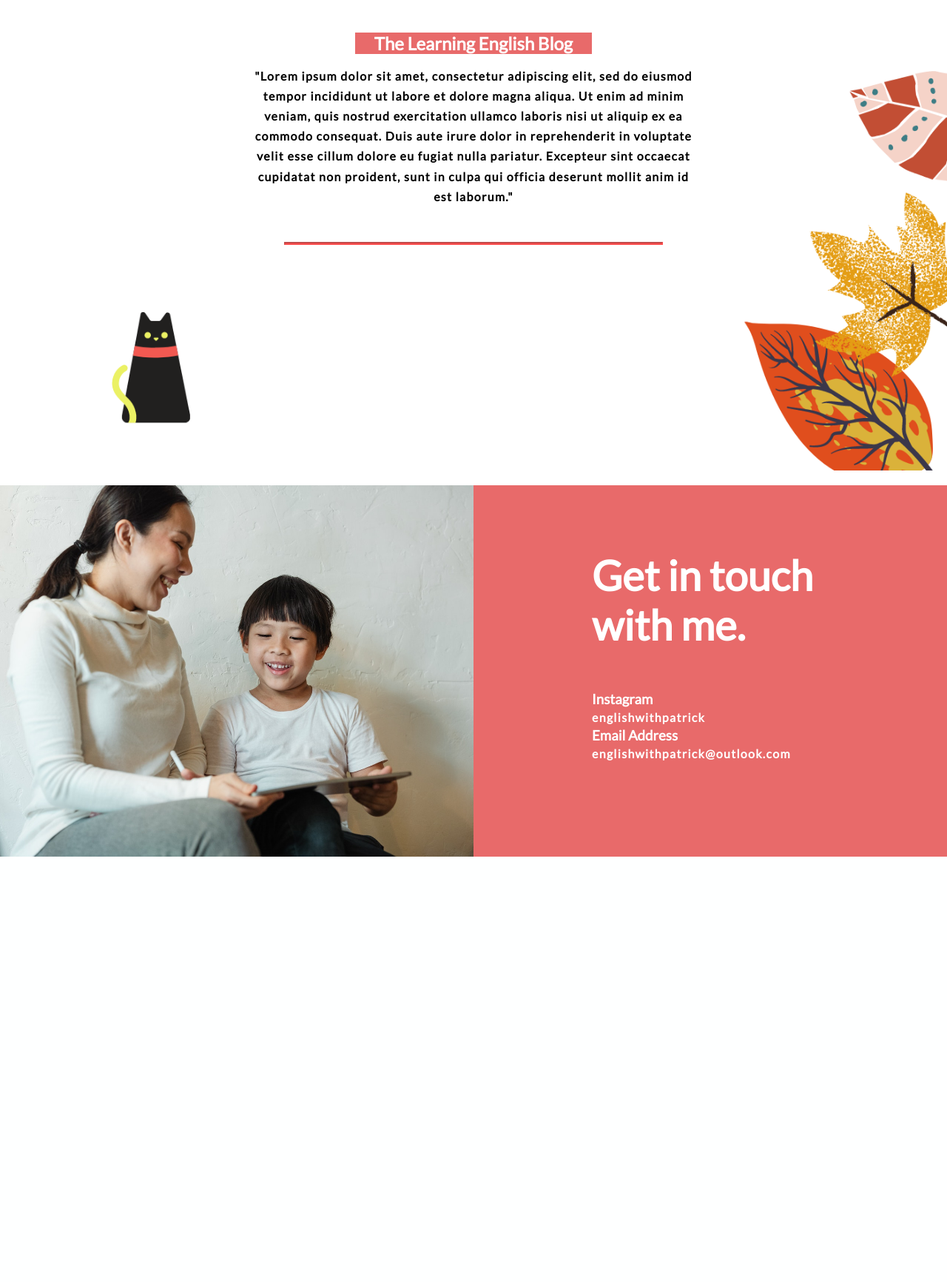
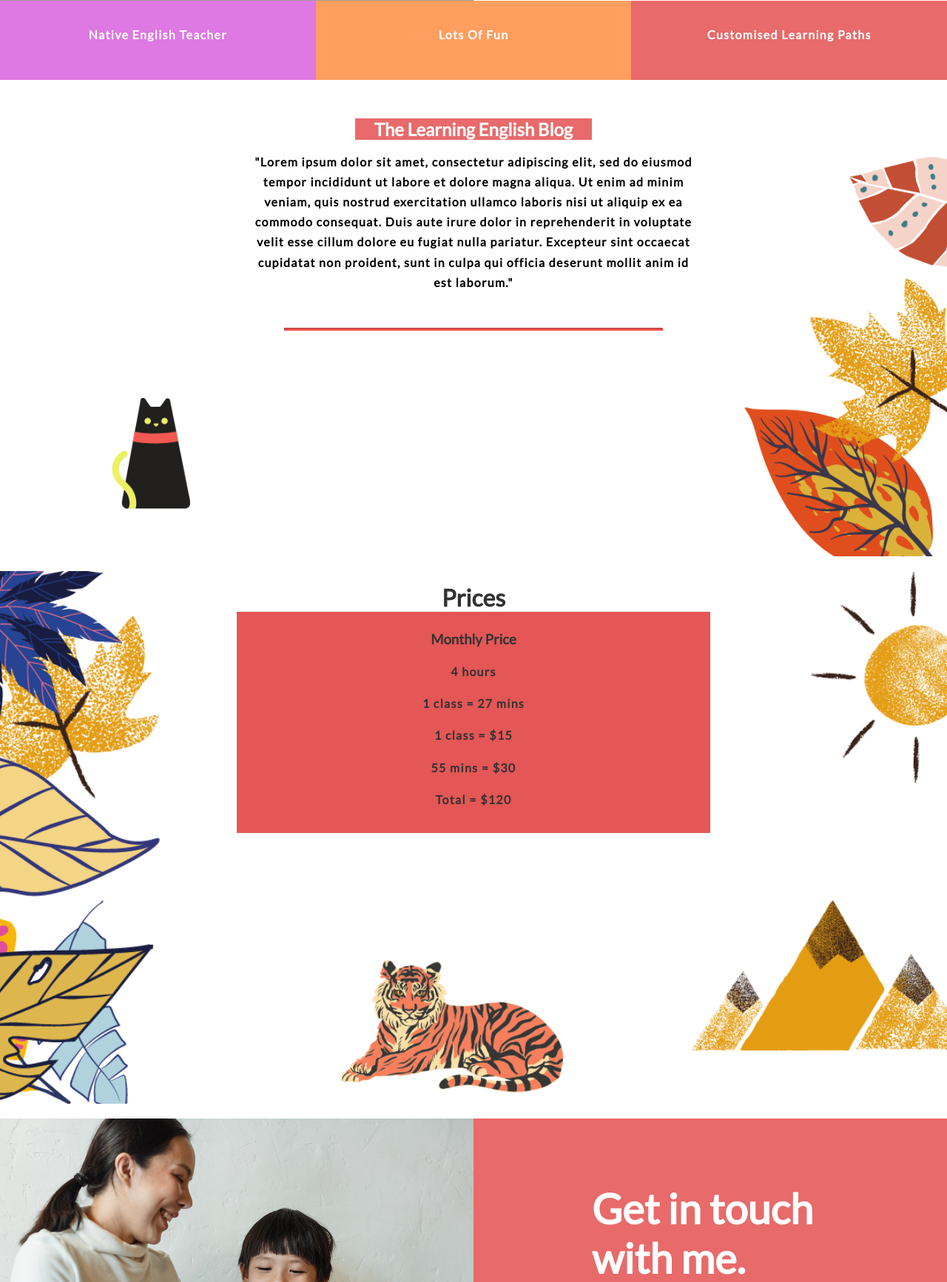
Before and after one commit to patrick8cake/Patrick8cake, a PHP site: page / in a window 1280 px wide. Shown: the part 2980-4713 px from the top of the page at 74% size. Before the commit the page ends 4138 px from the top, so only its background shows below. Run offline with PHP 8.4, Linux system fonts and the light colour scheme; grey boxes are pictures that could not be loaded.

Commit message:
Update
Updated the css and htm

```diff
--- a/englishwith.css
+++ b/englishwith.css
@@ -73,6 +73,11 @@ body {
     background-image: url(boys-286245_1280.jpg);
     background-size: cover;
     background-repeat: no-repeat;
+}
+
+.logo {
+    width: 6em;
+    height: 7em;
 }
 
 
@@ -211,94 +216,12 @@ p {
     opacity: 0.7;
 }
 
-
-/* ===============
-	Navigation
-  =============== */
-
-header {
-    position: fixed;
-    width: 100%;
-    display: flex;
-    align-items: center;
-    z-index: 999;
-}
-
-.nav-toggle {
-    display: none;
-}
-
-.nav-toggle-label {
-    position: absolute;
-    top: 0;
-    left: 0;
-    margin-top: 1em;
-    margin-left: 1em;
-    display: flex;
-    height: 100%;
-    align-items: center;
-}
-
-.nav-toggle-label span,
-.nav-toggle-label span::before,
-.nav-toggle-label span::after {
-    display: block;
-    background: white;
-    height: 2px;
-    width: 2em;
-    border-radius: 2px;
-    position: relative;
-}
-
-.nav-toggle-label span::before,
-.nav-toggle-label span::after {
-    content: '';
-    position: absolute;
-}
-
-.nav-toggle-label span::before {
-    bottom: 7px;
-}
-
-.nav-toggle-label span::after {
-    top: 7px;
-}
-
-nav {
-    position: absolute;
-    text-align: left;
-    top: 100%;
-    left: 0;
-    background-color: #df2c2c;
-    opacity: 0.7;
-    width: 100%;
-    display: none;
-}
-
-nav ul {
-    margin: 0;
-    padding: 0;
-    list-style-type: none;
-}
-
-nav li {
-    margin-bottom: 1em;
-    margin-left: 1em;
-}
-
-nav a {
-    color: white;
-    text-decoration: none;
-    font-size: 1.2rem;
-    text-transform: uppercase;
-}
-
-nav a:hover {
-    color: #000;
-}
-
-.nav-toggle:checked~nav {
-    display: block;
+.h2-prices {
+    font-weight: 900;
+    font-size: 2em;
+    background-color: white;
+    margin-top: 0;
+    padding-top: 0.5em;
 }
 
 
@@ -324,6 +247,7 @@ main {
     background-color: #df2c2c;
     opacity: 0.7;
     z-index: 1;
+    margin-top: 0;
 }
 
 .page-2 {
@@ -332,6 +256,14 @@ main {
     justify-content: center;
     align-items: center;
     z-index: 2;
+}
+
+.page-3 {
+    width: 50%;
+}
+
+.page-4 {
+    width: 50%;
 }
 
 .page-3-page-4 {
@@ -417,22 +349,30 @@ main {
     overflow: auto;
 }
 
-.prices-page-1 {
-    display: flex;
-    flex-direction: column;
-    text-align: center;
-    /* background-color: #df2c2c; */
-    color: black;
-    opacity: 0.7;
-    border: solid;
-    width: 30%;
-    margin: auto;
+.prices {
+    background-image: url(Prices.png);
+    background-repeat: no-repeat;
+    background-position: center;
+    background-size: cover;
+    height: 90vh;
+    margin: 0;
 }
 
+.prices-page-1 {
+    width: 50%;
+    margin: auto;
+    opacity: 0.8;
+    padding-bottom: 1em;
+    margin-top: em;
+    background-color: #df2c2c;
+    z-index: 1;
+}
+
+
+}
 .prices-page-1 p {
     color: black;
 }
-
 hr {
     height: 2px;
     border-color: red;
@@ -443,19 +383,19 @@ hr {
     opacity: 0.7;
 }
 
-
 /* =================
 	Media Query
    ================= */
-
 @media screen and (min-width: 800px) {
     .nav-toggle-label {
         display: none;
     }
+
     header {
         display: grid;
         grid-template-columns: 1fr auto minmax(600px, 10fr) 1fr;
     }
+
     nav {
         all: unset;
         grid-column: 3 / 4;
@@ -463,18 +403,22 @@ hr {
         justify-content: flex-end;
         align-items: center;
     }
+
     nav a {
         opacity: 1;
         color: black;
     }
+
     nav ul {
         display: flex;
         justify-content: flex-end;
     }
+
     nav li {
         margin-left: 3em;
         margin-bottom: 0;
     }
+
     .page-1-page-2 {
         display: grid;
         grid-template-columns: repeat(2, 1fr);
@@ -482,6 +426,7 @@ hr {
         max-height: 70vh;
         overflow: hidden;
     }
+
     @media screen and (min-width: 600px) {
         h1 {
             font-size: 2.5em;
@@ -490,45 +435,55 @@ hr {
             font-size: 1em;
         }
     }
+
     .page-3-page-4 {
         margin-top: 3em;
         margin-bottom: 4em;
         display: flex;
         flex-direction: row;
     }
+
     .page-3 {
         margin: auto;
         width: 50%;
     }
+
     .page-3-inner-div {
         width: 70%;
         margin: auto;
     }
+
     .page-4 {
         width: 50%;
     }
+
     .img-1 {
         object-fit: contain;
         width: 100%;
         margin-bottom: 0;
         padding: 0%;
     }
+
     .page-5-page-6 {
         display: flex;
         height: 60vh;
     }
+
     .page-5-box {
         margin-top: 2em;
         width: 50%;
         margin: auto;
     }
+
     .page-6-container {
         width: 50%;
         margin: auto;
     }
+
     .background-div2 {
         background-image: none;
     }
+
     .page-7-grid {
         display: grid;
         place-items: center;
@@ -536,11 +491,13 @@ hr {
         grid-template-columns: repeat(3, 1fr);
         grid-template-rows: minmax(100px, auto);
     }
+
     .page-8 {
         margin: auto;
         font-size: 2em;
         width: 60%;
     }
+
     .page-8-h2 {
         color: white;
         background: #df2c2c;
@@ -548,27 +505,34 @@ hr {
         width: 40%;
         margin: auto;
     }
+
     .page-8-p {
         font-size: 1em;
     }
+
     .page-9-1 {
         display: flex;
         margin-bottom: 0em;
     }
+
     .image-page-9 {
         width: 50%;
         margin-bottom: 0;
     }
+
     .page-9-div-1 {
         width: 50%;
     }
+
     .page-9-p {
         font-size: 3em;
     }
+
     .page-9-div-2 {
         display: flex;
         justify-content: space-between;
     }
+
     .page-9-p-sub-1,
     .page-9-p-sub-2,
     .page-9-p-sub-3 {
@@ -579,12 +543,15 @@ hr {
         padding-top: 2em;
         padding-bottom: 3em;
     }
+
     .page-10 {
         display: flex;
     }
+
     .page-10-div-image {
         width: 50%;
     }
+
     .page-10-opacity-div {
         width: 50%;
         height: 100%;
@@ -592,26 +559,24 @@ hr {
     }
 }
 
-
 /* =================
     navigation
     ============ */
-
 header {
     background-color: aqua;
-    opacity: 0.9;
     text-align: center;
-    position: fixed;
+    position: -webkit-sticky;
+    /* what is webkit stickty https://www.w3schools.com/css/css_positioning.asp */
+
+    position: sticky;
+    top: 0;
     width: 100%;
     z-index: 999;
+    height: 6em;
 }
-
-.logo {}
-
 .nav-toggle {
     display: none;
 }
-
 .nav-toggle-label {
     position: absolute;
     top: 0;
@@ -621,7 +586,6 @@ header {
     display: flex;
     align-items: center;
 }
-
 .nav-toggle-label span,
 .nav-toggle-label span::before,
 .nav-toggle-label span::after {
@@ -636,21 +600,17 @@ header {
     -o-border-radius: 2px;
     position: relative;
 }
-
 .nav-toggle-label span::before,
 .nav-toggle-label span::after {
     content: ' ';
     position: absolute;
 }
-
 .nav-toggle-label span::before {
     bottom: 7px;
 }
-
 .nav-toggle-label span::after {
     top: 7px;
 }
-
 nav {
     position: absolute;
     text-align: left;
@@ -669,19 +629,16 @@ nav {
     -ms-transition: transform 400ms ease-in-out;
     -o-transition: transform 400ms ease-in-out;
 }
-
 nav ul {
     margin: 0;
     padding: 0;
     list-style: none;
 }
-
 nav li {
     margin-bottom: 1em;
     margin-left: 1em;
     list-style: none;
 }
-
 nav a {
     color: white;
     text-decoration: none;
@@ -694,11 +651,9 @@ nav a {
     -ms-transition: opacity 150ms ease-in-out;
     -o-transition: opacity 150ms ease-in-out;
 }
-
 nav a:hover {
     color: white;
 }
-
 .nav-toggle:checked~nav {
     transform: scale(1, 1);
     -webkit-transform: scale(1, 1);
@@ -706,7 +661,6 @@ nav a:hover {
     -ms-transform: scale(1, 1);
     -o-transform: scale(1, 1);
 }
-
 .nav-toggle:checked~nav a {
     opacity: 1;
     transition: opacity 250ms ease-in-out 250ms;
@@ -715,18 +669,20 @@ nav a:hover {
     -ms-transition: opacity 250ms ease-in-out 250ms;
     -o-transition: opacity 250ms ease-in-out 250ms;
 }
-
 @media screen and (min-width:800px) {
     .nav-toggle-label {
         display: none;
     }
+
     header {
         display: grid;
         grid-template-columns: 1fr auto minmax(600px, 3fr) 1fr;
     }
+
     .logo {
         grid-column: 2 / 3;
     }
+
     nav {
         all: unset;
         grid-column: 3 / 4;
@@ -734,18 +690,22 @@ nav a:hover {
         justify-content: flex-end;
         align-items: center;
     }
+
     nav ul {
         display: flex;
         justify-content: flex-end;
     }
+
     nav li {
         margin-left: 3em;
         margin-bottom: 0;
     }
+
     nav a {
         opacity: 1;
         position: relative;
     }
+
     nav a::before {
         content: '';
         display: block;
@@ -767,6 +727,7 @@ nav a:hover {
         -ms-transition: transform ease-in-out 25ms;
         -o-transition: transform ease-in-out 25ms;
     }
+
     nav a:hover::before {
         transform: scale(1, 1);
         -webkit-transform: scale(1, 1);
--- a/englishwith.html
+++ b/englishwith.html
@@ -7,6 +7,7 @@
     <link rel="preconnect" href="https://fonts.gstatic.com">
     <link href="https://fonts.googleapis.com/css2?family=Lato&display=swap" rel="stylesheet">
     <link rel="stylesheet" type="text/html" href="price.html">
+    <meta name="viewport" content="width=device-width, initial-scale=1">
 
     <title> English with Patrick</title>
 
@@ -18,7 +19,7 @@
 
 
         <header>
-            <h1> logo</h1>
+            <img class="logo" src="logo.png">
             <input type="checkbox" id="nav-toggle" class="nav-toggle">
             <nav>
                 <ul>
@@ -26,7 +27,8 @@
                     <li><a href="#page-3">About Me</a></li>
                     <li><a href="#page-5">Classes</a></li>
                     <!-- <li><a href="#">Videos</a></li> -->
-                    <li><a href="price.html">prices</a></li>
+                    <li><a href="#blog">Blog</a></li>
+                    <li><a href="#prices">prices</a></li>
                     <li><a href="#page-10"> Contact Me</a></li>
                 </ul>
             </nav>
@@ -172,13 +174,30 @@
 
 
 
-        <div class="page-11">
+        <div class="page-11" id="blog">
             <div class="page-11-div">
                 <h2 class="page-11-h2"> The Learning English Blog</h2>
                 <p class="page-11-p">"Lorem ipsum dolor sit amet, consectetur adipiscing elit, sed do eiusmod tempor incididunt ut labore et dolore magna aliqua. Ut enim ad minim veniam, quis nostrud exercitation ullamco laboris nisi ut aliquip ex ea commodo consequat. Duis
                     aute irure dolor in reprehenderit in voluptate velit esse cillum dolore eu fugiat nulla pariatur. Excepteur sint occaecat cupidatat non proident, sunt in culpa qui officia deserunt mollit anim id est laborum."</p>
                 <hr class="hr-page-8">
             </div>
+        </div>
+
+
+
+        <div class="prices" id="prices">
+
+            <div class="prices-page-1 ">
+                <h2 class="h2-prices "> Prices</h2>
+                <h3>Monthly Price</h3>
+                <p>4 hours</p>
+                <p>1 class = 27 mins</p>
+                <p>1 class = $15</p>
+                <p>55 mins = $30</p>
+                <p>Total = $120</p>
+
+            </div>
+
         </div>
 
 
```
